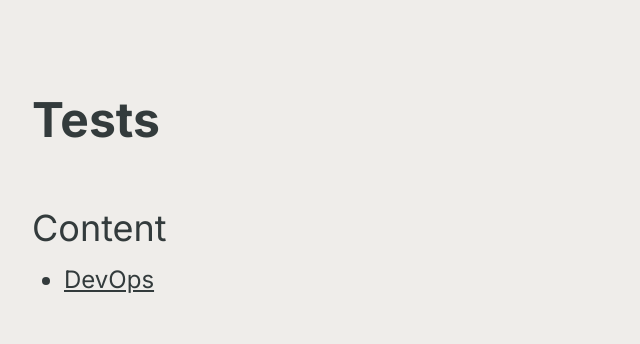
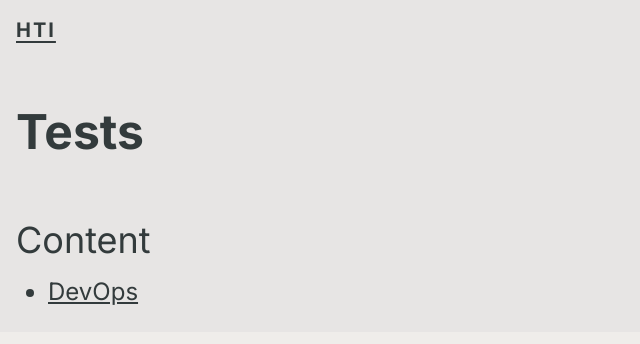
Before and after one commit to sabovyan/aca_intro_js, a Next.js app: page /form in a window 1280 px wide. Shown: the top 344 px of the page, without its empty margins (0-640 px from the left). Built offline with nearby package versions, Linux system fonts and the light colour scheme.

Commit message:
add page layout for tests

```diff
--- a/app/form/[slug]/page.tsx
+++ b/app/form/[slug]/page.tsx
@@ -24,9 +24,5 @@ export default function Test({ params: { slug } }: Props) {
     return notFound();
   }
 
-  return (
-    <main className="dark:bg-stone-900 bg-stone-200 p-4">
-      <TestYourKnowledgeForm questions={devopsQuestions} />
-    </main>
-  );
+  return <TestYourKnowledgeForm questions={devopsQuestions} />;
 }
--- /dev/null
+++ b/app/form/layout.tsx
@@ -0,0 +1,15 @@
+import Link from "next/link";
+import { PropsWithChildren } from "react";
+
+export default function TestLayout({ children }: PropsWithChildren) {
+  return (
+    <main className="dark:bg-stone-900 bg-stone-200 p-4">
+      <header className="mb-4">
+        <Link href="/" className="underline underline-offset-4">
+          <h1 className="text-xl tracking-widest font-bold">HTI</h1>
+        </Link>
+      </header>
+      {children}
+    </main>
+  );
+}
--- a/app/form/page.tsx
+++ b/app/form/page.tsx
@@ -10,9 +10,9 @@ export default function form({}: Props) {
   );
 
   return (
-    <main className="p-8">
+    <>
       <H1>Tests</H1>
       <Navigation links={filtered} />
-    </main>
+    </>
   );
 }
```
